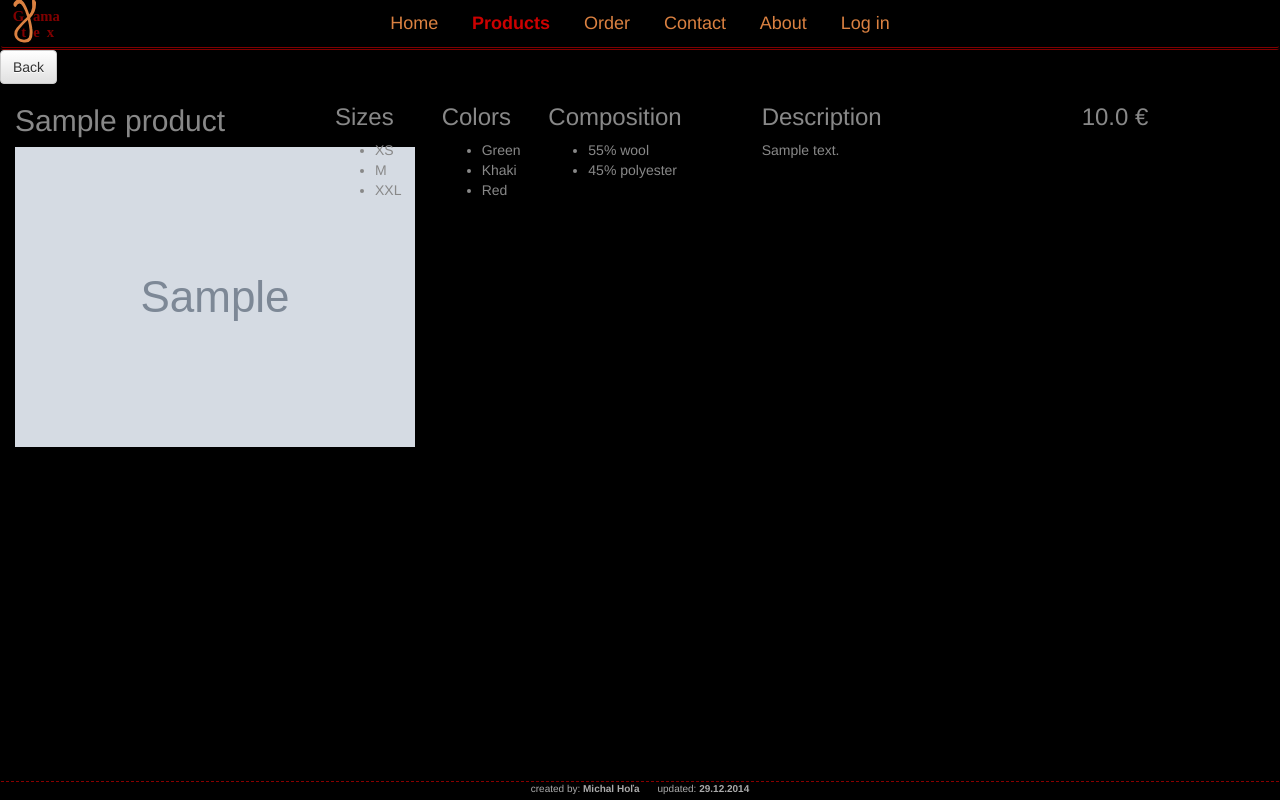
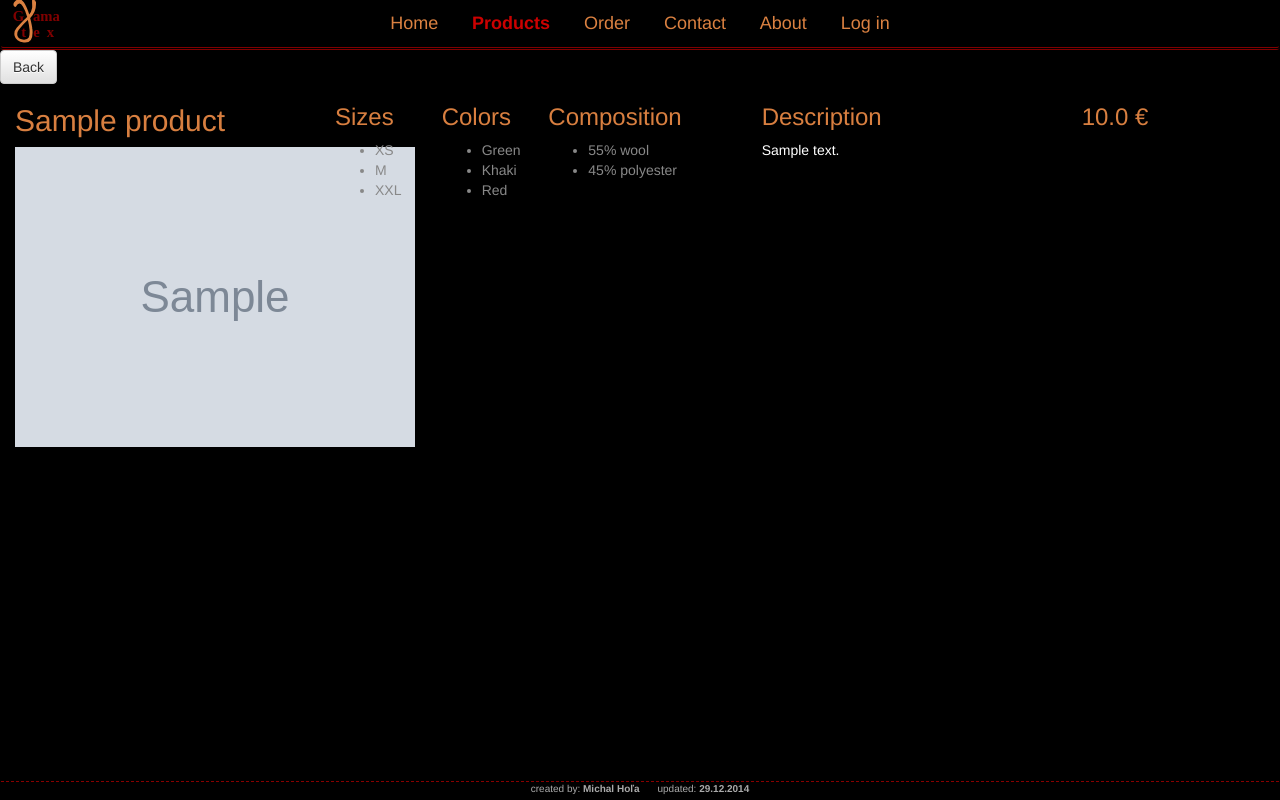
Before and after one commit to mrkvost/wega, a Flask app: page /products/1 in a window 1280 px wide. Run offline with Flask 2, Linux system fonts and the light colour scheme; tables that the repository leaves empty hold one stand-in row (values such as "Sample post"); grey boxes marked "Sample" are stand-in pictures; parts of the project's set-up code (start-up, migrations or seed data) failed here and were passed over; some libraries are stand-ins or nearby versions.

Commit message:
minor layout changes

```diff
--- a/wega/static/css/styles-basic.css
+++ b/wega/static/css/styles-basic.css
@@ -261,6 +261,23 @@ html, body {
   }
 }
 
+/* ~~~ ~~ ~~ ~~ ~~ ~~  Product Detail ~~ ~~ ~~ ~~ ~~ ~~~ */
+#product-detail h2.caption{
+  padding: 0px;
+  color: #D87F40;
+}
+
+#product-detail h3{
+  color: #D87F40;
+}
+
+#product-detail .description {
+  color: #FFF;
+}
+
+#product-detail {
+}
+
 /* ~~~ ~~ ~~ ~~ ~~ ~~  About  ~~ ~~ ~~ ~~ ~~ ~~~ */
 #about p {
   color: #FFF;
--- a/wega/templates/product_detail.html
+++ b/wega/templates/product_detail.html
@@ -22,7 +22,7 @@
   <div class="container-fluid">
     <div class="row">
       <div class="img col-sm-6 col-md-4 col-lg-3">
-        <h2>{{ product.name }}</h2>
+        <h2 class="caption">{{ product.name }}</h2>
         <img data-src="{{ image_placeholder_small }}" src="{{ image_url(product.image_name) }}" alt="{{ product.name }}">
       </div>
 
@@ -58,7 +58,7 @@
 
       <div class="description col-sm-6 col-md-4 col-lg-3">
         <h3>Description</h3>
-        <div class="desc">{{ product.description }}</div>
+        <div class="description">{{ product.description }}</div>
       </div>
 
       <div class="price col-sm-3 col-md-4 col-lg-2">
```
